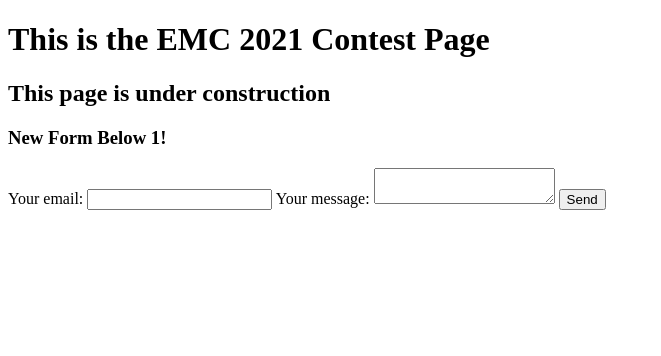
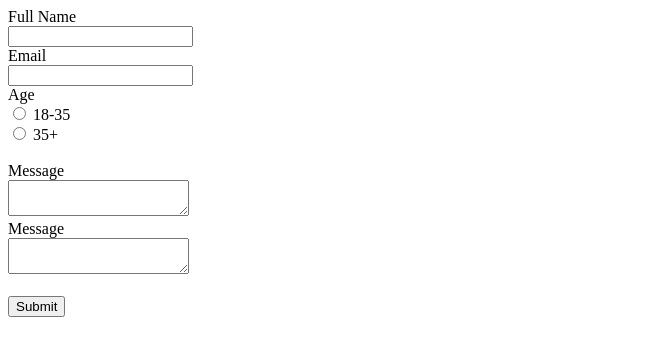
Before and after one commit to cshsmathclub/cshsmathclub.github.io, a plain HTML site: page emc/page.html in a window 1280 px wide. Shown: the whole page, without its empty margins (0-661 px from the left). Drawn offline with nearby package versions, Linux system fonts and the light colour scheme.

Commit message:
Simple form publishing to google sheets

```diff
--- a/emc/page.html
+++ b/emc/page.html
@@ -2,27 +2,54 @@
 <html>
 
 <head>
-    <title>Welcome to the CSHS Math Club</title>
+    <title>Save Web Form Data to Spreadsheets - Contact Form</title>
+    <script src="https://code.jquery.com/jquery-3.4.1.js"
+        integrity="sha256-WpOohJOqMqqyKL9FccASB9O0KwACQJpFTUBLTYOVvVU=" crossorigin="anonymous"></script>
+    <script>
+        function SubForm() {
+            $.ajax({
+                url: 'https://api.apispreadsheets.com/data/8997/',
+                type: 'post',
+                data: $("#myForm").serializeArray(),
+                success: function () {
+                    alert("Form Data Submitted :)")
+                },
+                error: function () {
+                    alert("There was an error :(")
+                }
+            });
+        }
+    </script>
 </head>
 
 <body>
-    <h1>This is the EMC 2021 Contest Page</h1>
-    <h2>This page is under construction</h2>
-    <h3>New Form Below 1!</h3>
-    <form action="https://cshsmathclub.github.io/emc/endpoint.html" method="POST">
-        <label>
-            Your email:
-            <input type="text" name="_replyto">
-        </label>
-        <label>
-            Your message:
-            <textarea name="message"></textarea>
-        </label>
-
-        <!-- your other form fields go here -->
-
-        <button type="submit">Send</button>
+    <form id="myForm">
+        <label>Full Name</label>
+        <br />
+        <input name="full_name" />
+        <br />
+        <label>Email</label>
+        <br />
+        <input name="email" />
+        <br />
+        <label>Age</label>
+        <br />
+        <input type="radio" id="age" name="age" value="18-35" /> 18-35<br />
+        <input type="radio" id="age" name="age" value="35+" /> 35+<br />
+        <br />
+        <label>Message</label>
+        <br />
+        <textarea name="message">
+        </textarea>
+        <br />
+        <label>Message</label>
+        <br />
+        <textarea name="message2">
+                </textarea>
+        <br />
+        <br />
     </form>
+    <button onclick="SubForm()">Submit</button>
 </body>
 
 </html>
```
